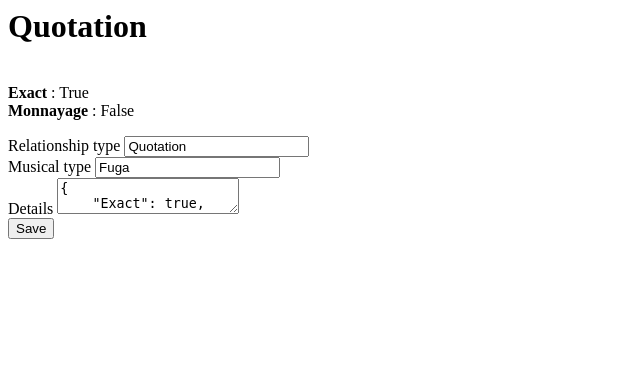
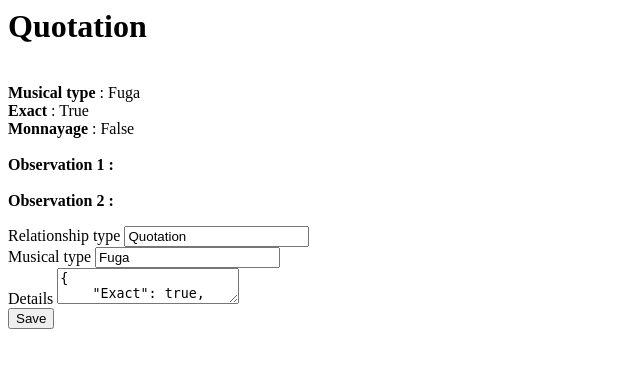
Before and after one commit to CRIM-Project/jsonfield-testing, a Django app: page /relationships/1/ in a window 1280 px wide. Shown: the top 368 px of the page, without its empty margins (0-640 px from the left). Run offline with Django 3.2, Linux system fonts and the light colour scheme; data comes from the database, SQL or seed files in the repository; both versions use the stored data as it was after the commit; some libraries are stand-ins or nearby versions.

Commit message:
added obs to rela templates

```diff
--- a/crim/templates/relationship_detail.html
+++ b/crim/templates/relationship_detail.html
@@ -3,8 +3,17 @@
 <html><body>
 
 <h1>{{ relationship.relationship_type }}</h1>
+    <br><b>Musical type</b> : {{ relationship.musical_type }}
     {% for key, value in relationship.details.items %}
         <br><b>{{ key }}</b> : {{ value }}
+    {% endfor %}
+    <br><br><b>Observation 1 : {{ relationship.model_observation.musical_type }}</b>
+    {% for key, value in relationship.model_observation.details.items %}
+        <br> {{ key }} : {{ value }}
+    {% endfor %}
+    <br><br><b>Observation 2 : {{ relationship.derivative_observation.musical_type }}</b>
+    {% for key, value in relationship.derivative_observation.details.items %}
+        <br> {{ key }} : {{ value }}
     {% endfor %}
 
 <p><form action="{% url 'crimrelationship-detail' pk=relationship.pk %}" method="POST">
```
Also changed, not shown: crim/templates/relationship_list.html (+11 -1 lines), db.sqlite3.
